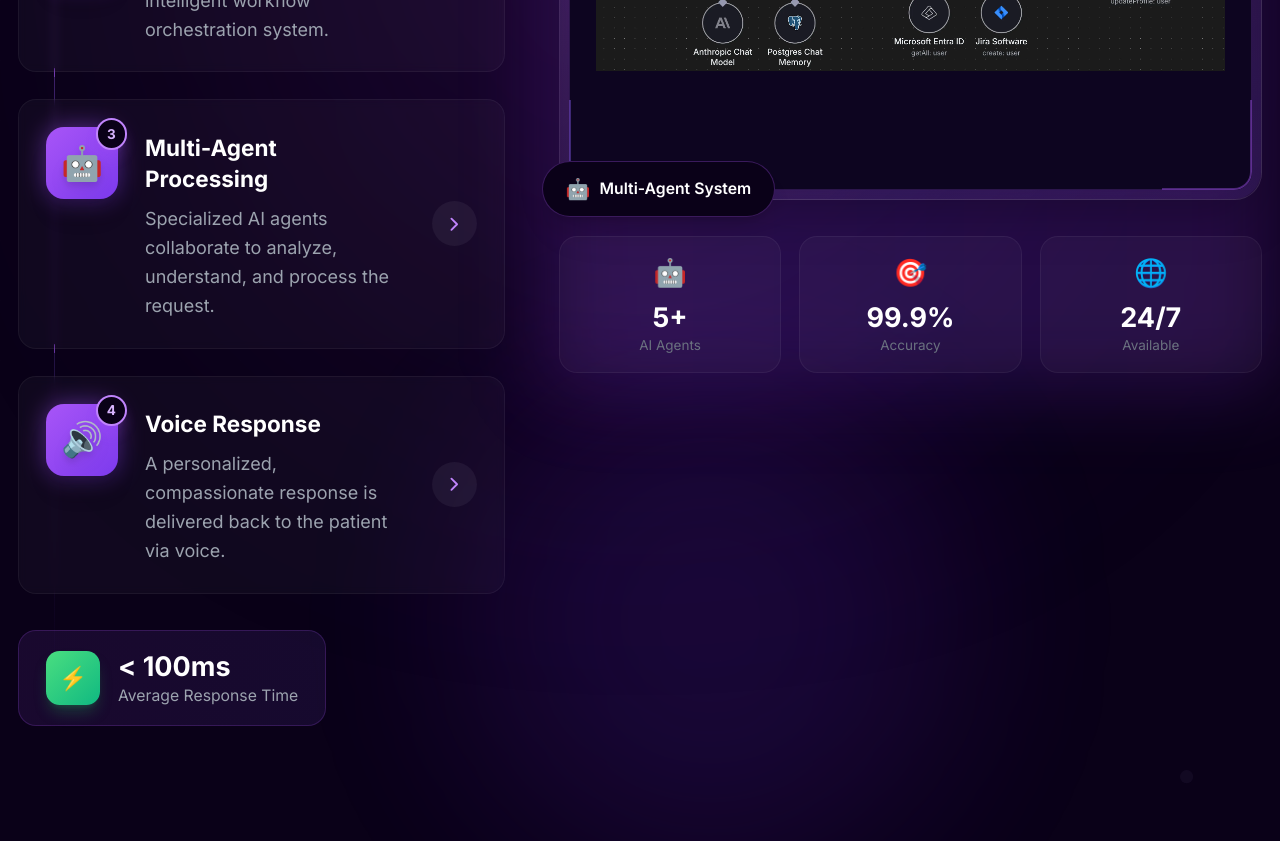
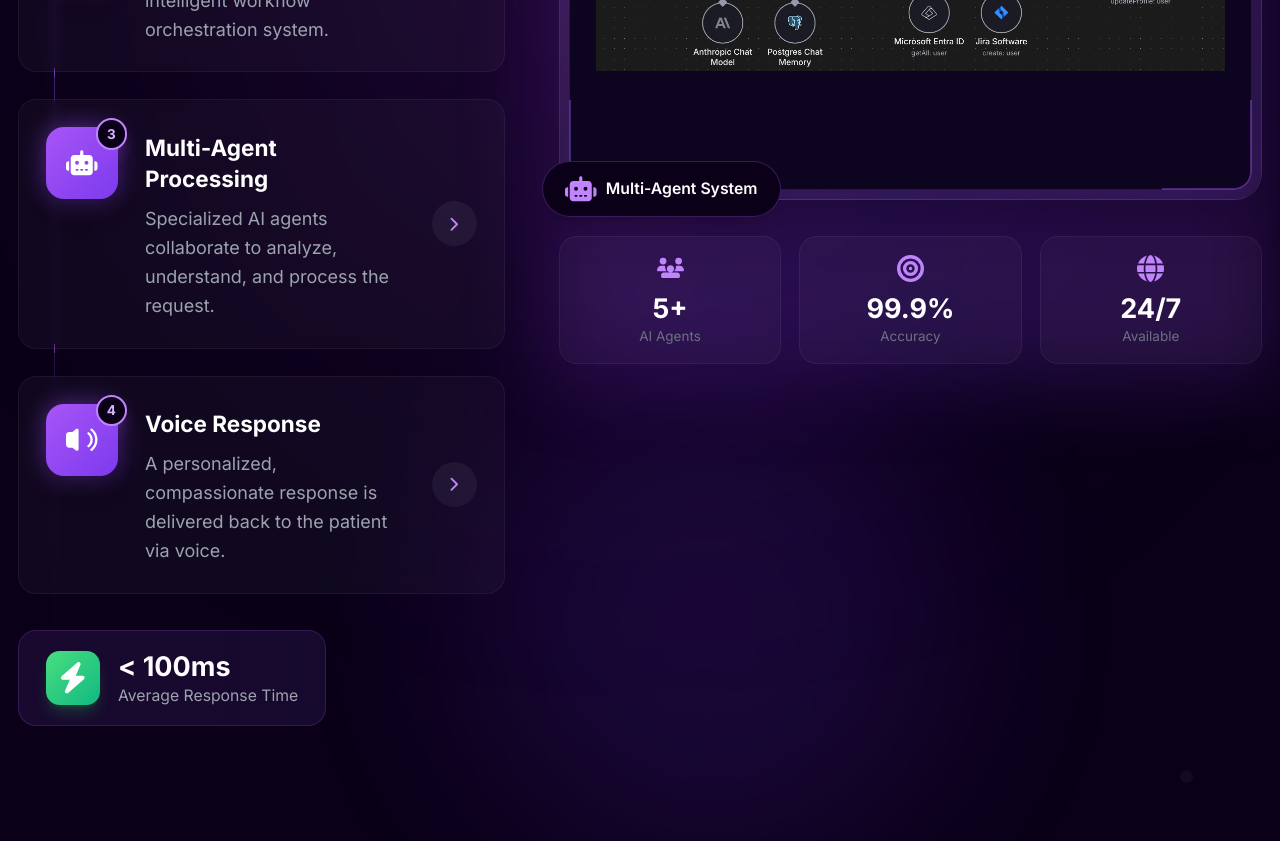
Before and after one commit to AhemdNada/ALZCare.eg, a React (Vite) app in the folder frontend/: page /features in a window 1280 px wide. Shown: the part 7460-8301 px from the top of the page. Built offline with nearby package versions, Linux system fonts and the light colour scheme.

Commit message:
some edits in frontend icons

```diff
--- a/frontend/src/pages/FeaturesPage.jsx
+++ b/frontend/src/pages/FeaturesPage.jsx
@@ -1,5 +1,62 @@
 import React, { useState, useEffect, useRef } from 'react';
 import { Link } from 'react-router-dom';
+
+// ===== FONTAWESOME ICONS (SVG) =====
+const FAMicrophoneIcon = () => (
+  <svg className="h-7 w-7" viewBox="0 0 384 512" fill="currentColor">
+    <path d="M192 0C139 0 96 43 96 96V256c0 53 43 96 96 96s96-43 96-96V96c0-53-43-96-96-96zM64 216c0-13.3-10.7-24-24-24s-24 10.7-24 24v40c0 89.1 66.2 162.7 152 174.4V464H120c-13.3 0-24 10.7-24 24s10.7 24 24 24h72 72c13.3 0 24-10.7 24-24s-10.7-24-24-24H216V430.4c85.8-11.7 152-85.3 152-174.4V216c0-13.3-10.7-24-24-24s-24 10.7-24 24v40c0 70.7-57.3 128-128 128s-128-57.3-128-128V216z"/>
+  </svg>
+);
+
+const FABoltIcon = () => (
+  <svg className="h-7 w-7" viewBox="0 0 448 512" fill="currentColor">
+    <path d="M349.4 44.6c5.9-13.7 1.5-29.7-10.6-38.5s-28.6-8-39.9 1.8l-256 224c-10 8.8-13.6 22.9-8.9 35.3S50.7 288 64 288H175.5L98.6 467.4c-5.9 13.7-1.5 29.7 10.6 38.5s28.6 8 39.9-1.8l256-224c10-8.8 13.6-22.9 8.9-35.3s-16.6-20.7-30-20.7H272.5L349.4 44.6z"/>
+  </svg>
+);
+
+const FARobotIcon = () => (
+  <svg className="h-7 w-7" viewBox="0 0 640 512" fill="currentColor">
+    <path d="M320 0c17.7 0 32 14.3 32 32V96H472c39.8 0 72 32.2 72 72V440c0 39.8-32.2 72-72 72H168c-39.8 0-72-32.2-72-72V168c0-39.8 32.2-72 72-72H288V32c0-17.7 14.3-32 32-32zM208 384c-8.8 0-16 7.2-16 16s7.2 16 16 16h32c8.8 0 16-7.2 16-16s-7.2-16-16-16H208zm96 0c-8.8 0-16 7.2-16 16s7.2 16 16 16h32c8.8 0 16-7.2 16-16s-7.2-16-16-16H304zm96 0c-8.8 0-16 7.2-16 16s7.2 16 16 16h32c8.8 0 16-7.2 16-16s-7.2-16-16-16H400zM264 256a40 40 0 1 0 -80 0 40 40 0 1 0 80 0zm152 40a40 40 0 1 0 0-80 40 40 0 1 0 0 80zM48 224H64V416H48c-26.5 0-48-21.5-48-48V272c0-26.5 21.5-48 48-48zm544 0c26.5 0 48 21.5 48 48v96c0 26.5-21.5 48-48 48H576V224h16z"/>
+  </svg>
+);
+
+const FAVolumeHighIcon = () => (
+  <svg className="h-7 w-7" viewBox="0 0 640 512" fill="currentColor">
+    <path d="M533.6 32.5C598.5 85.2 640 165.8 640 256s-41.5 170.7-106.4 223.5c-10.3 8.4-25.4 6.8-33.8-3.5s-6.8-25.4 3.5-33.8C557.5 398.2 592 331.8 592 256s-34.5-142.2-88.7-186.3c-10.3-8.4-11.8-23.5-3.5-33.8s23.5-11.8 33.8-3.5zM473.1 107c43.2 35.2 70.9 88.9 70.9 149s-27.7 113.8-70.9 149c-10.3 8.4-25.4 6.8-33.8-3.5s-6.8-25.4 3.5-33.8C475.3 341.3 496 301.1 496 256s-20.7-85.3-53.2-111.8c-10.3-8.4-11.8-23.5-3.5-33.8s23.5-11.8 33.8-3.5zM256 64c0-12.6-7.4-24-18.9-29.2s-25-3.1-34.4 5.3L131.8 96H64c-35.3 0-64 28.7-64 64v192c0 35.3 28.7 64 64 64h67.8l70.9 56c9.4 8.4 22.9 10.4 34.4 5.3S256 460.6 256 448V64z"/>
+  </svg>
+);
+
+const FAUsersGearIcon = () => (
+  <svg className="h-6 w-6" viewBox="0 0 640 512" fill="currentColor">
+    <path d="M144 160A80 80 0 1 0 144 0a80 80 0 1 0 0 160zm368 0A80 80 0 1 0 512 0a80 80 0 1 0 0 160zM0 298.7C0 310.4 9.6 320 21.3 320H234.7c.2 0 .4 0 .7 0c-26.6-23.5-43.3-57.8-43.3-96c0-7.6 .7-15 1.9-22.3c-13.6-6.3-28.7-9.7-44.6-9.7H106.7C47.8 192 0 239.8 0 298.7zM405.3 320H618.7c11.8 0 21.3-9.6 21.3-21.3C640 239.8 592.2 192 533.3 192H490.7c-15.9 0-31 3.5-44.6 9.7c1.3 7.2 1.9 14.7 1.9 22.3c0 38.2-16.8 72.5-43.3 96c.2 0 .4 0 .7 0zM320 176c-48.6 0-88 39.4-88 88s39.4 88 88 88s88-39.4 88-88s-39.4-88-88-88zM96 416c0-35.3 28.7-64 64-64H480c35.3 0 64 28.7 64 64v32c0 17.7-14.3 32-32 32H128c-17.7 0-32-14.3-32-32V416z"/>
+  </svg>
+);
+
+const FABullseyeIcon = () => (
+  <svg className="h-6 w-6" viewBox="0 0 512 512" fill="currentColor">
+    <path d="M448 256A192 192 0 1 0 64 256a192 192 0 1 0 384 0zM0 256a256 256 0 1 1 512 0A256 256 0 1 1 0 256zm256 80a80 80 0 1 0 0-160 80 80 0 1 0 0 160zm0-224a144 144 0 1 1 0 288 144 144 0 1 1 0-288zM224 256a32 32 0 1 1 64 0 32 32 0 1 1 -64 0z"/>
+  </svg>
+);
+
+const FAGlobeIcon = () => (
+  <svg className="h-6 w-6" viewBox="0 0 512 512" fill="currentColor">
+    <path d="M352 256c0 22.2-1.2 43.6-3.3 64H163.3c-2.2-20.4-3.3-41.8-3.3-64s1.2-43.6 3.3-64H348.7c2.2 20.4 3.3 41.8 3.3 64zm28.8-64H503.9c5.3 20.5 8.1 41.9 8.1 64s-2.8 43.5-8.1 64H380.8c2.1-20.6 3.2-42 3.2-64s-1.1-43.4-3.2-64zm112.6-32H376.7c-10-63.9-29.8-117.4-55.3-151.6c78.3 20.7 142 77.5 171.9 151.6zm-149.1 0H167.7c6.1-36.4 15.5-68.6 27-94.7c10.5-23.6 22.2-40.7 33.5-51.5C239.4 3.2 248.6 0 256 0s16.6 3.2 27.8 13.8c11.3 10.8 23 27.9 33.5 51.5c11.6 26 20.9 58.2 27 94.7zm-209 0H18.6C48.6 85.9 112.2 29.1 190.6 8.4C165.1 42.6 145.3 96.1 135.3 160zM8.1 192H131.2c-2.1 20.6-3.2 42-3.2 64s1.1 43.4 3.2 64H8.1C2.8 299.5 0 278.1 0 256s2.8-43.5 8.1-64zM194.7 446.6c-11.6-26-20.9-58.2-27-94.6H344.3c-6.1 36.4-15.5 68.6-27 94.6c-10.5 23.6-22.2 40.7-33.5 51.5C272.6 508.8 263.4 512 256 512s-16.6-3.2-27.8-13.8c-11.3-10.8-23-27.9-33.5-51.5zM135.3 352c10 63.9 29.8 117.4 55.3 151.6C112.2 482.9 48.6 426.1 18.6 352H135.3zm358.1 0c-30 74.1-93.6 130.9-171.9 151.6c25.5-34.2 45.2-87.7 55.3-151.6H493.4z"/>
+  </svg>
+);
+
+// FontAwesome icon renderer
+const getFAIcon = (iconName) => {
+  switch(iconName) {
+    case 'microphone': return <FAMicrophoneIcon />;
+    case 'bolt': return <FABoltIcon />;
+    case 'robot': return <FARobotIcon />;
+    case 'volume-high': return <FAVolumeHighIcon />;
+    case 'users-gear': return <FAUsersGearIcon />;
+    case 'bullseye': return <FABullseyeIcon />;
+    case 'globe': return <FAGlobeIcon />;
+    default: return null;
+  }
+};
 
 // ===== ICONS =====
 const UserIcon = () => (
@@ -412,25 +469,25 @@ const FeaturesPage = () => {
       step: 1,
       title: "Patient Speaks",
       description: "The patient asks a question or makes a request using natural voice commands.",
-      icon: "🎙️"
+      icon: "microphone"
     },
     {
       step: 2,
       title: "Workflow Triggered",
       description: "The request is sent to our intelligent workflow orchestration system.",
-      icon: "⚡"
+      icon: "bolt"
     },
     {
       step: 3,
       title: "Multi-Agent Processing",
       description: "Specialized AI agents collaborate to analyze, understand, and process the request.",
-      icon: "🤖"
+      icon: "robot"
     },
     {
       step: 4,
       title: "Voice Response",
       description: "A personalized, compassionate response is delivered back to the patient via voice.",
-      icon: "🔊"
+      icon: "volume-high"
     }
   ];
 
@@ -641,8 +698,8 @@ const FeaturesPage = () => {
                             <div className="absolute inset-0 bg-gradient-to-br from-purple-500 to-violet-600 rounded-2xl blur-md opacity-50 group-hover:opacity-80 transition-opacity" />
 
                             {/* Icon container */}
-                            <div className="relative h-16 w-16 bg-gradient-to-br from-purple-500 to-violet-600 rounded-2xl flex items-center justify-center shadow-xl group-hover:scale-110 group-hover:rotate-6 transition-all duration-500">
-                              <span className="text-3xl filter drop-shadow-lg">{item.icon}</span>
+                            <div className="relative h-16 w-16 bg-gradient-to-br from-purple-500 to-violet-600 rounded-2xl flex items-center justify-center shadow-xl group-hover:scale-110 group-hover:rotate-6 transition-all duration-500 text-white">
+                              {getFAIcon(item.icon)}
                             </div>
 
                             {/* Step number */}
@@ -687,8 +744,8 @@ const FeaturesPage = () => {
                   }`}
                   style={{ transitionDelay: '1100ms' }}
                 >
-                  <div className="h-12 w-12 rounded-xl bg-gradient-to-br from-green-400 to-emerald-500 flex items-center justify-center shadow-lg shadow-green-500/25">
-                    <span className="text-xl">⚡</span>
+                  <div className="h-12 w-12 rounded-xl bg-gradient-to-br from-green-400 to-emerald-500 flex items-center justify-center shadow-lg shadow-green-500/25 text-white">
+                    {getFAIcon('bolt')}
                   </div>
                   <div>
                     <div className="text-2xl font-bold text-white">&lt; 100ms</div>
@@ -740,7 +797,7 @@ const FeaturesPage = () => {
                   </div>
 
                   <div className="absolute -bottom-4 -left-4 px-5 py-2.5 bg-[#0a0118] text-white text-sm font-semibold rounded-full shadow-xl border border-purple-500/30 flex items-center gap-2">
-                    <span className="text-lg">🤖</span>
+                    <span className="text-purple-400">{getFAIcon('robot')}</span>
                     Multi-Agent System
                   </div>
 
@@ -755,15 +812,15 @@ const FeaturesPage = () => {
                   style={{ transitionDelay: '800ms' }}
                 >
                   {[
-                    { value: '5+', label: 'AI Agents', icon: '🤖' },
-                    { value: '99.9%', label: 'Accuracy', icon: '🎯' },
-                    { value: '24/7', label: 'Available', icon: '🌐' },
+                    { value: '5+', label: 'AI Agents', icon: 'users-gear' },
+                    { value: '99.9%', label: 'Accuracy', icon: 'bullseye' },
+                    { value: '24/7', label: 'Available', icon: 'globe' },
                   ].map((stat, i) => (
                     <div
                       key={i}
                       className="relative group p-4 rounded-2xl bg-white/[0.03] border border-white/[0.05] hover:bg-white/[0.06] hover:border-purple-500/30 transition-all duration-300 text-center"
                     >
-                      <div className="text-2xl mb-2">{stat.icon}</div>
+                      <div className="text-purple-400 mb-2 flex justify-center">{getFAIcon(stat.icon)}</div>
                       <div className="text-2xl font-bold text-white">{stat.value}</div>
                       <div className="text-xs text-gray-500">{stat.label}</div>
                     </div>
```
